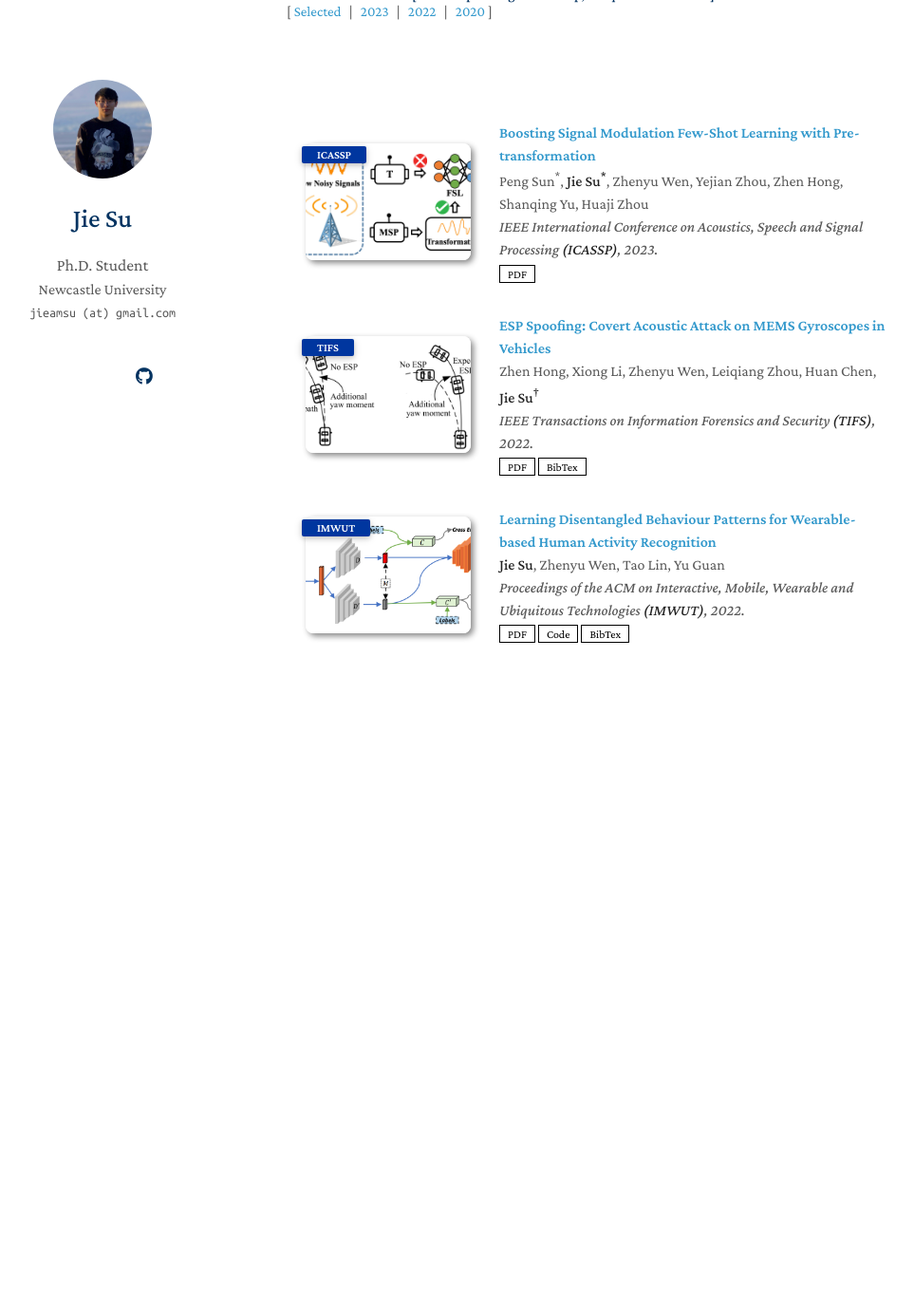
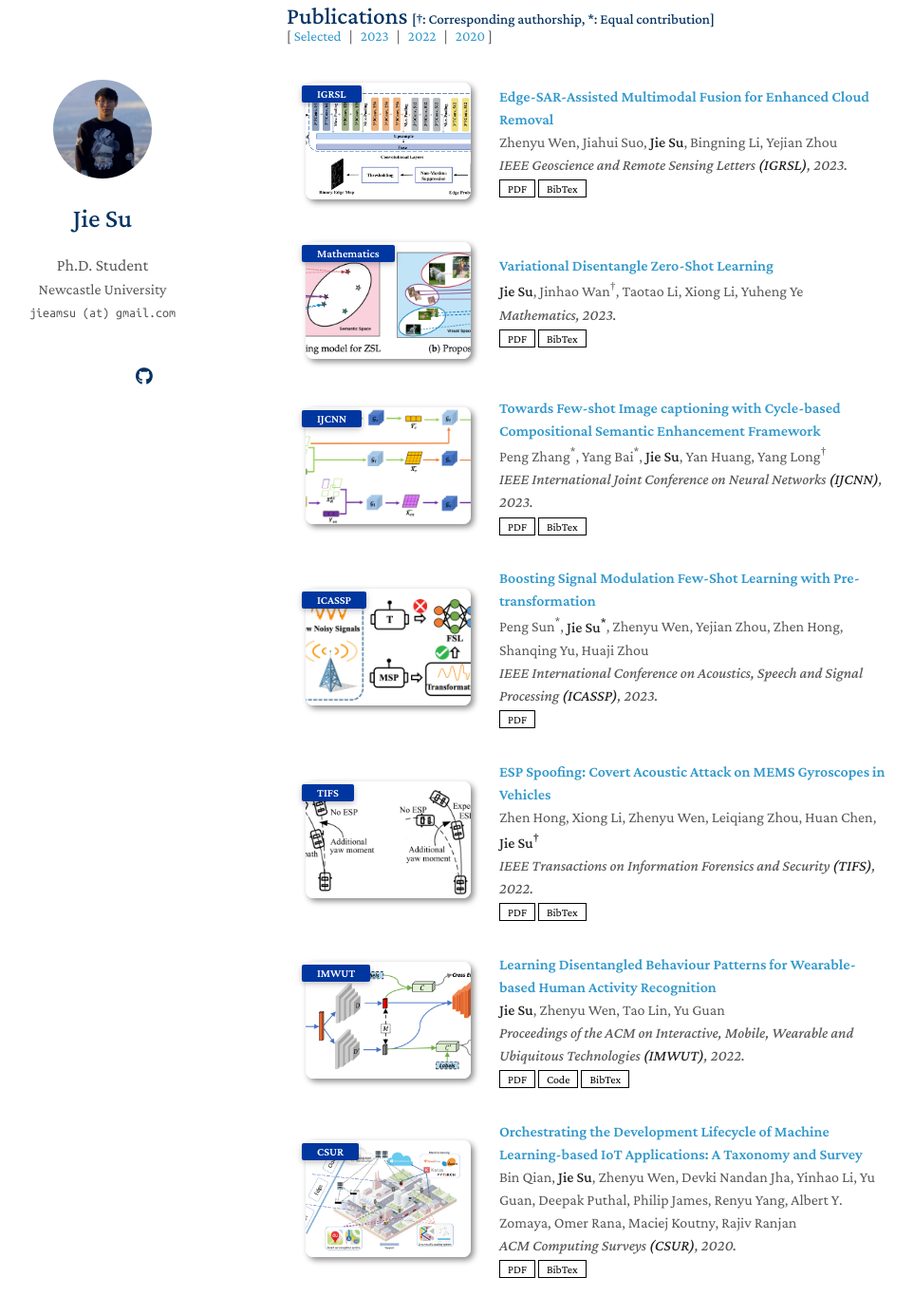
Before and after one commit to Jie-su/Jie-su.github.io, a Jekyll site: the page built from index.md, in a window 1280 px wide and 1400 px high, scrolled down 474 px. Shown: the top 1385 px of the window at 95% size, without its empty margins (168-1131 px from the left). Built offline with Jekyll 4.4.1, drawn with Linux system fonts in a browser that asks for light colours; nearby versions of some CDN libraries; a style sheet for code colours, icons or effects is not loaded; our own code applies the rules of GitHub Pages for plain Markdown files; before the commit the page ends 1303 px from its top, so only the background shows below that; part of the change alters nothing that is shown.

Commit message:
update new paper

```diff
--- a/_includes/publications.md
+++ b/_includes/publications.md
@@ -1,4 +1,10 @@
-<script src="https://code.jquery.com/jquery-3.6.0.min.js"></script>
+<head>
+    ...
+    <script src="https://code.jquery.com/jquery-3.6.0.min.js"></script>
+    <script src="assets/js/filter.js"></script>
+    ...
+</head>
+
 <h2 id="publications" style="margin: 2px 0px -15px;">Publications <temp style="font-size:15px;">[†: Corresponding authorship, *: Equal contribution]</temp></h2>
 
 <div id="yearFilter" style="margin-top: 10px;">
--- a/assets/js/favicon-switcher.js
+++ b/assets/js/favicon-switcher.js
@@ -62,22 +62,3 @@ function initSwitcher(delay) {
 
 initSwitcher()
 })()
-
-function filterByTag(tag) {
-  // 获取所有的论文条目
-  let items = document.querySelectorAll('.publications .bibliography li');
-
-  items.forEach(item => {
-      // 如果该条目有匹配的data-tag属性，则显示该条目
-      if (item.getAttribute('data-tag') == tag) {
-          item.style.display = 'block';
-      } else {
-          item.style.display = 'none';
-      }
-  });
-}
-
-// 默认显示 selected 的内容
-window.onload = function() {
-  filterByTag('selected');
-}
```
